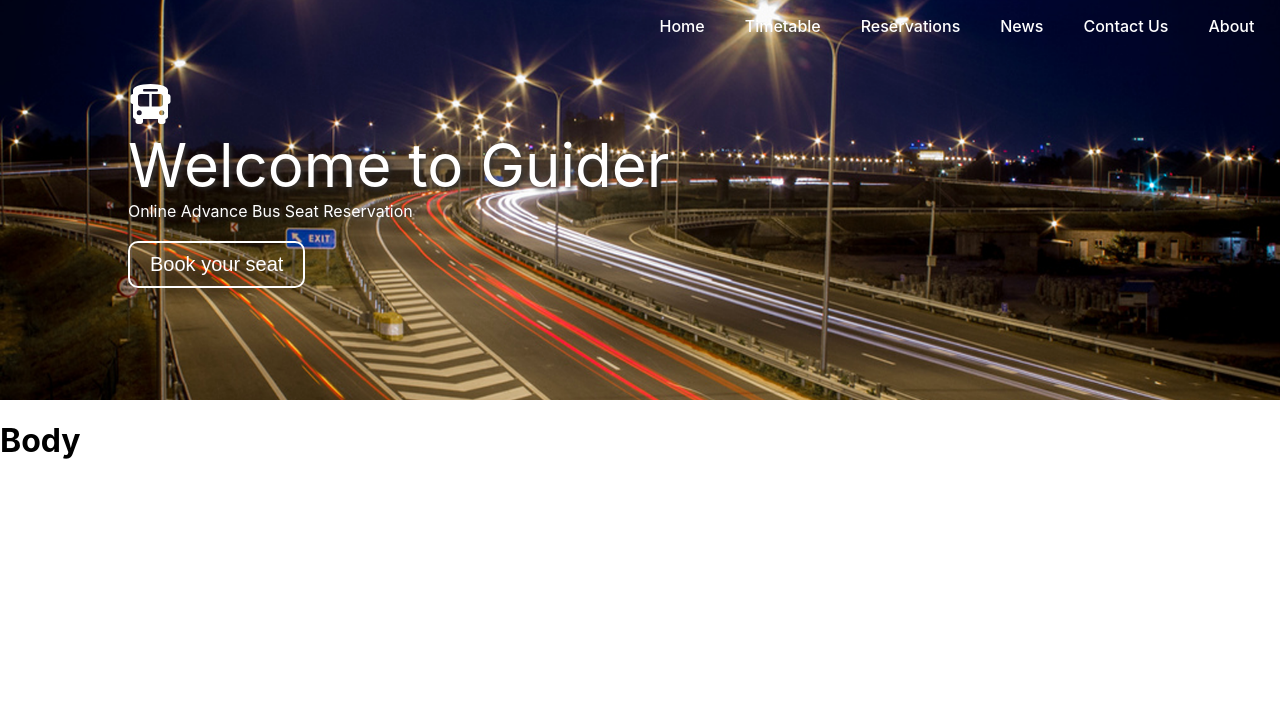
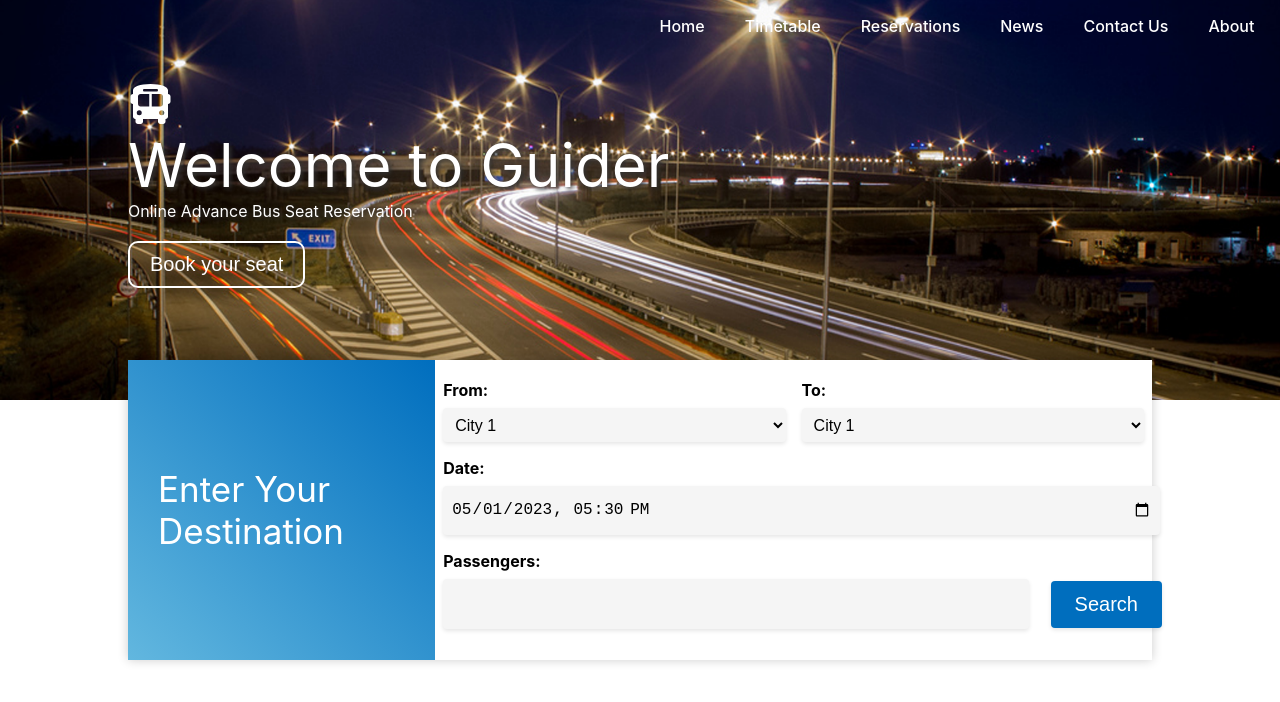
Before and after one commit to Guider-Bus-Reservation-System/Frontend, a React (Create React App) app: page / in a window 1280 px wide. Shown: the top 702 px of the page. Built offline with nearby package versions, Linux system fonts and the light colour scheme.

Commit message:
search buses
Co-Authored-By: GayathmaHiruni <131847817+GayathmaHiruni@users.noreply.github.com>
Co-Authored-By: MethmiDharmakeerthi <97521363+MethmiDharmakeerthi@users.noreply.github.com>
Co-Authored-By: Prasadini30 <125174664+Prasadini30@users.noreply.github.com>

```diff
--- a/src/App.js
+++ b/src/App.js
@@ -1,6 +1,6 @@
 import { Routes, Route } from "react-router-dom";
 
-import Index from "./components/index";
+import Index from "./pages/index";
 
 function App() {
 	return (
--- /dev/null
+++ b/src/components/index/search.jsx
@@ -0,0 +1,99 @@
+import React, { useState, useEffect } from "react";
+
+import "./styles/search.css";
+
+const Search = () => {
+	const [dateTime, setDateTime] = useState("");
+
+	useEffect(() => {
+		const currentDate = new Date();
+		const currentDateTime = currentDate.toISOString().slice(0, 16);
+		setDateTime(currentDateTime);
+	}, []);
+
+	const locations = [
+		{ id: 1, name: "City 1" },
+		{ id: 2, name: "City 2" },
+		{ id: 3, name: "City 3" },
+	];
+
+	return (
+		<React.Fragment>
+			<div className="reservation">
+				<div className="reservation-container">
+					<div className="reservation-left">
+						<div className="reservation-left-title">
+							Enter Your Destination
+						</div>
+					</div>
+
+					<div className="reservation-right">
+						<div className="reservation-right-container">
+							<div className="reservation-right-form-container">
+								<form>
+									<div className="form-row">
+										<div className="form-group">
+											<label htmlFor="from">From:</label>
+											<select id="from">
+												{locations.map((location) => (
+													<option
+														key={location.id}
+														value={location.name}
+													>
+														{location.name}
+													</option>
+												))}
+											</select>
+										</div>
+										<div className="form-group">
+											<label htmlFor="to">To:</label>
+											<select id="to">
+												{locations.map((location) => (
+													<option
+														key={location.id}
+														value={location.name}
+													>
+														{location.name}
+													</option>
+												))}
+											</select>
+										</div>
+									</div>
+									<div className="form-row">
+										<div className="form-group">
+											<label htmlFor="date">Date:</label>
+											<input
+												type="datetime-local"
+												id="date"
+												value={dateTime}
+												onChange={(e) =>
+													setDateTime(e.target.value)
+												}
+											/>
+										</div>
+									</div>
+									<div className="form-row">
+										<div className="form-group">
+											<label htmlFor="passengers">
+												Passengers:
+											</label>
+											<input
+												type="number"
+												id="passengers"
+												min="1"
+												max="10"
+											/>
+										</div>
+										<button type="submit">Search</button>
+									</div>
+								</form>
+							</div>
+						</div>
+					</div>
+				</div>
+			</div>
+		</React.Fragment>
+	);
+};
+
+export default Search;
--- /dev/null
+++ b/src/components/index/styles/search.css
@@ -0,0 +1,105 @@
+.reservation-container {
+	display: flex;
+	box-shadow: 0 0 10px 0 rgba(0, 0, 0, 0.2);
+}
+
+.reservation-left {
+	display: flex;
+	align-items: center;
+	width: 30%;
+	height: 300px;
+	background-image: linear-gradient(to bottom left, #006ebe, #62b7df);
+}
+
+.reservation-right {
+	display: flex;
+	width: 70%;
+	height: 300px;
+	background-color: white;
+}
+
+.reservation-left-title {
+	font-size: 35px;
+	color: white;
+	padding-left: 30px;
+	padding-right: 30px;
+}
+
+.reservation-right-container {
+	display: flex;
+	flex-direction: column;
+	width: 100%;
+}
+
+.reservation-right-form-container {
+	padding-top: 20px;
+}
+
+form {
+	display: flex;
+	flex-direction: column;
+	justify-content: center;
+	align-items: center;
+	width: 100%;
+}
+
+.form-row {
+	display: flex;
+	justify-content: center;
+	align-items: center;
+	width: 100%;
+	max-width: 800px;
+	margin-bottom: 1rem; /* add some margin between rows */
+}
+
+.form-group {
+	margin: 0 0.5rem;
+	flex: 1;
+}
+
+label {
+	display: block;
+	margin-bottom: 0.5rem;
+	font-weight: bold;
+}
+
+select,
+input[type="datetime-local"],
+input[type="number"] {
+	width: 100%;
+	height: 2.1rem;
+	padding: 0.5rem;
+	font-size: 1rem;
+	border: none;
+	border-radius: 0.25rem;
+	background-color: #f5f5f5;
+	box-shadow: 0 2px 4px rgba(0, 0, 0, 0.1);
+}
+
+select:focus,
+input[type="datetime-local"]:focus,
+input[type="number"]:focus {
+	outline: none;
+	box-shadow: 0 0 0 2px #006ebe;
+}
+
+button[type="submit"] {
+	padding: 0.75rem 1.5rem;
+	font-size: 1.25rem;
+	border: none;
+	border-radius: 0.25rem;
+	color: #fff;
+	background-color: #006ebe;
+	box-shadow: 0 2px 4px rgba(0, 0, 0, 0.1);
+	cursor: pointer;
+	margin-right: -10px;
+	margin-top: 30px;
+}
+
+button[type="submit"]:hover {
+	background-color: #02a1ed;
+}
+
+input[id="passengers"] {
+	width: 95%;
+}
--- a/src/components/index.jsx
+++ b/src/pages/index.jsx
@@ -1,10 +1,11 @@
 import React from "react";
+import { FontAwesomeIcon } from "@fortawesome/react-fontawesome";
+import { faBus } from "@fortawesome/free-solid-svg-icons";
 
-import Navbar from "./common/navbar";
+import Navbar from "../components/common/navbar";
+import Search from "../components/index/search";
 
 import "./styles/index.css";
-import { FontAwesomeIcon } from "@fortawesome/react-fontawesome";
-import { faBus } from "@fortawesome/free-solid-svg-icons";
 
 const Index = () => {
 	return (
@@ -39,9 +40,13 @@ const Index = () => {
 					</div>
 				</div>
 
-				<div className="home-body">
-					<h1>Body</h1>
+				<div className="home-search-container">
+					<div className="home-body-search">
+						<Search />
+					</div>
 				</div>
+
+				<div className="home-body"></div>
 			</div>
 		</React.Fragment>
 	);
--- a/src/components/styles/index.css
+++ b/src/pages/styles/index.css
@@ -1,3 +1,9 @@
+.home {
+	display: flex;
+	flex-direction: column;
+	justify-content: center;
+}
+
 .home-header {
 	height: 400px;
 }
@@ -48,3 +54,15 @@
 	color: white;
 	cursor: pointer;
 }
+
+.home-search-container {
+	margin-top: -40px;
+	width: 80%;
+	height: 300px;
+	margin-left: auto;
+	margin-right: auto;
+}
+
+.home-body-search {
+	height: 100%;
+}
```
